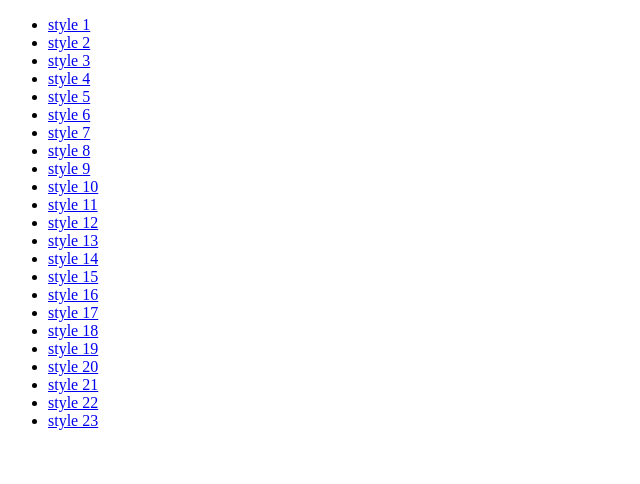
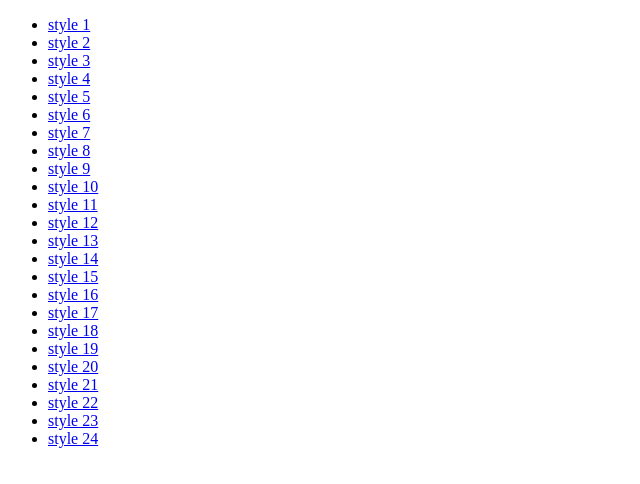
Before and after one commit to dedemao/loading, a plain HTML site: page index.html in a window 1280 px wide. Shown: the full height of the page, 0-640 px from the left. Drawn offline with Linux system fonts and the light colour scheme.

Commit message:
Update index.html

```diff
--- a/index.html
+++ b/index.html
@@ -33,6 +33,7 @@
   	<li><a href="loading21.html">style 21</a></li>
    <li><a href="loading22.html">style 22</a></li>
    <li><a href="loading23.html">style 23</a></li>
+   <li><a href="loading24.html">style 24</a></li>
   </ul>
  </body>
 </html>
```
